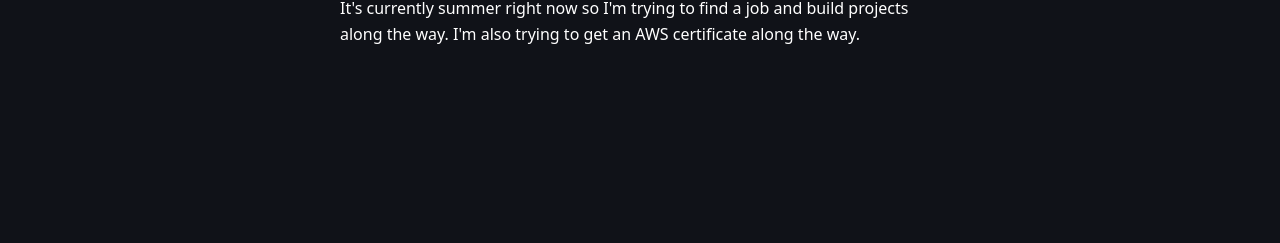
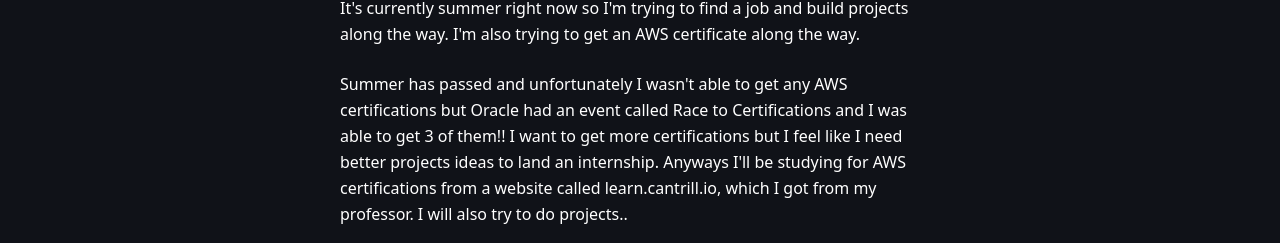
Before and after one commit to fenkur/my_portfolio, a Next.js app: page /blog in a window 1280 px wide. Shown: the part 709-952 px from the top of the page. Built offline with nearby package versions, Linux system fonts and the light colour scheme.

Commit message:
Summer Update

```diff
--- a/app/blog/page.tsx
+++ b/app/blog/page.tsx
@@ -27,6 +27,11 @@
                         <p className="text-white leading-relaxed">
                             It&apos;s currently summer right now so I&apos;m trying to find a job and build projects along the way. I&apos;m also trying to get an AWS certificate along the way.
                         </p>
+                        <p className="text-white leading-relaxed">
+                            Summer has passed and unfortunately I wasn&apos;t able to get any AWS certifications but Oracle had an event called Race to Certifications and I was able to get 3 of them!!
+                            I want to get more certifications but I feel like I need better projects ideas to land an internship. Anyways I&apos;ll be studying for AWS certifications from a website called
+                            learn.cantrill.io, which I got from my professor. I will also try to do projects..
+                        </p>
                     </div>
                 </section>
             </main>
```
